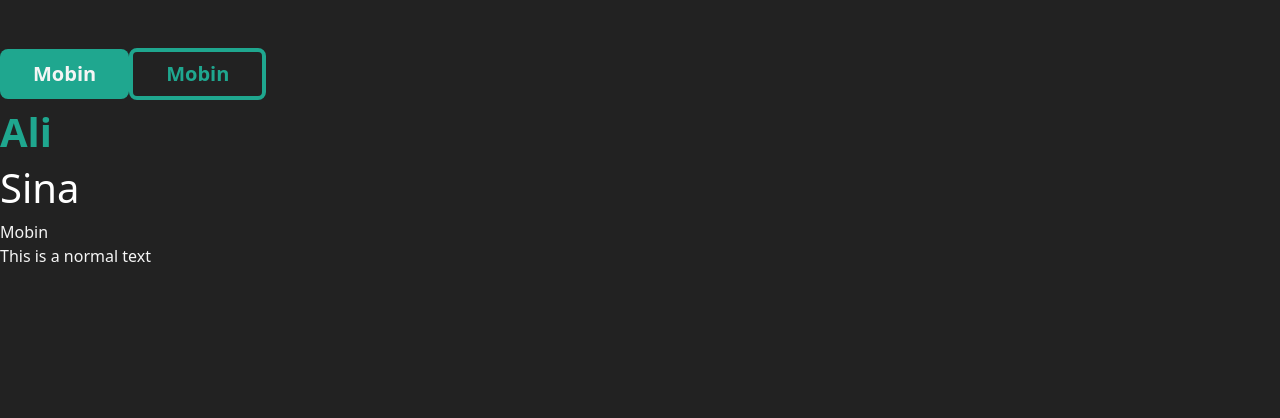
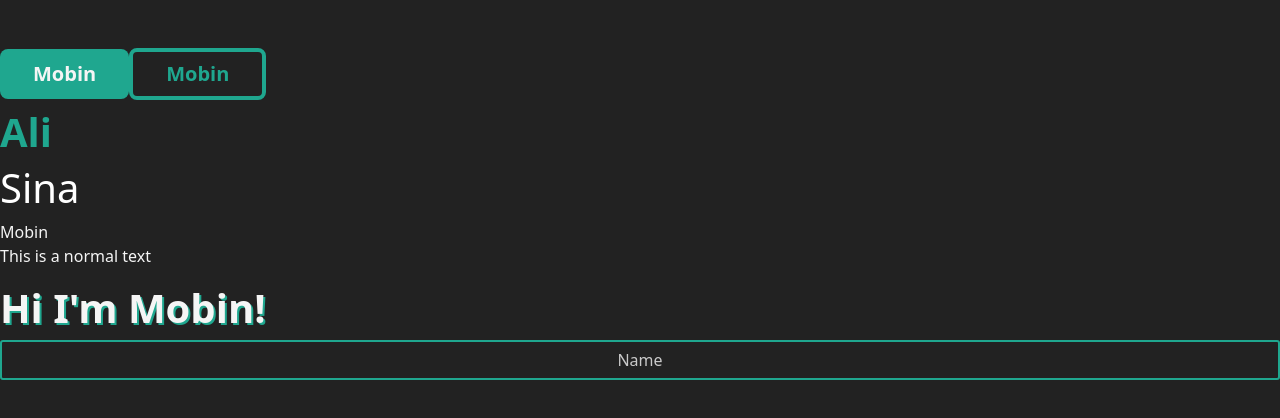
Before and after one commit to mobinbarmar/Personal-Web, an Angular app in the folder Angular/: page / in a window 1280 px wide. Shown: the top 418 px of the page. Built offline with nearby package versions, Linux system fonts and the light colour scheme; no server answers.

Commit message:
input styles added

```diff
--- a/Angular/src/app/app.component.html
+++ b/Angular/src/app/app.component.html
@@ -4,3 +4,5 @@
 <h1 class="text-white">Sina</h1>
 <a href="" class="">Mobin</a>
 <p>This is a normal text</p>
+<h1 class="text-different">Hi I'm Mobin!</h1>
+<input type="text" class="form-control" placeholder="Name">
--- a/Angular/src/styles.scss
+++ b/Angular/src/styles.scss
@@ -58,3 +58,30 @@ a{
     color: $primary !important;
     font-weight: 700;
 }
+
+.text-different{
+    text-shadow: 2px 2px #1FA78F;
+    font-weight: 700;
+}
+
+.form-control{
+    background-color: transparent;
+    border: 2px solid $primary;
+    border-radius: 3px;
+    color: $white;
+    &:hover{
+        background-color: transparent;
+        color: $white;
+    }
+    &:focus{
+        background-color: transparent;
+        outline: none !important;
+        border:2px solid $primary;
+        box-shadow: 0 0 10px $primaryHover;
+        color: $white;
+    }
+    &::placeholder {
+        text-align: center;
+        color: rgba(245, 245, 245, 0.797);
+    }
+}
```
